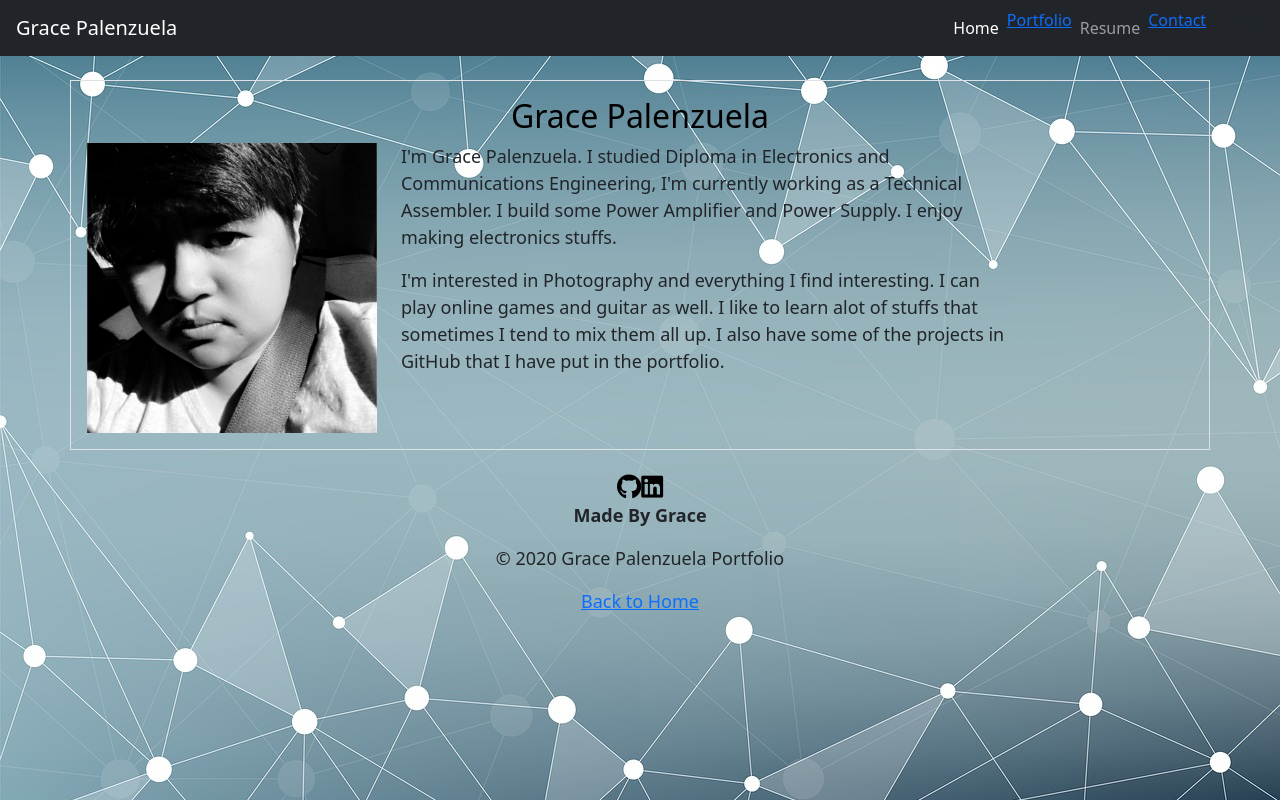
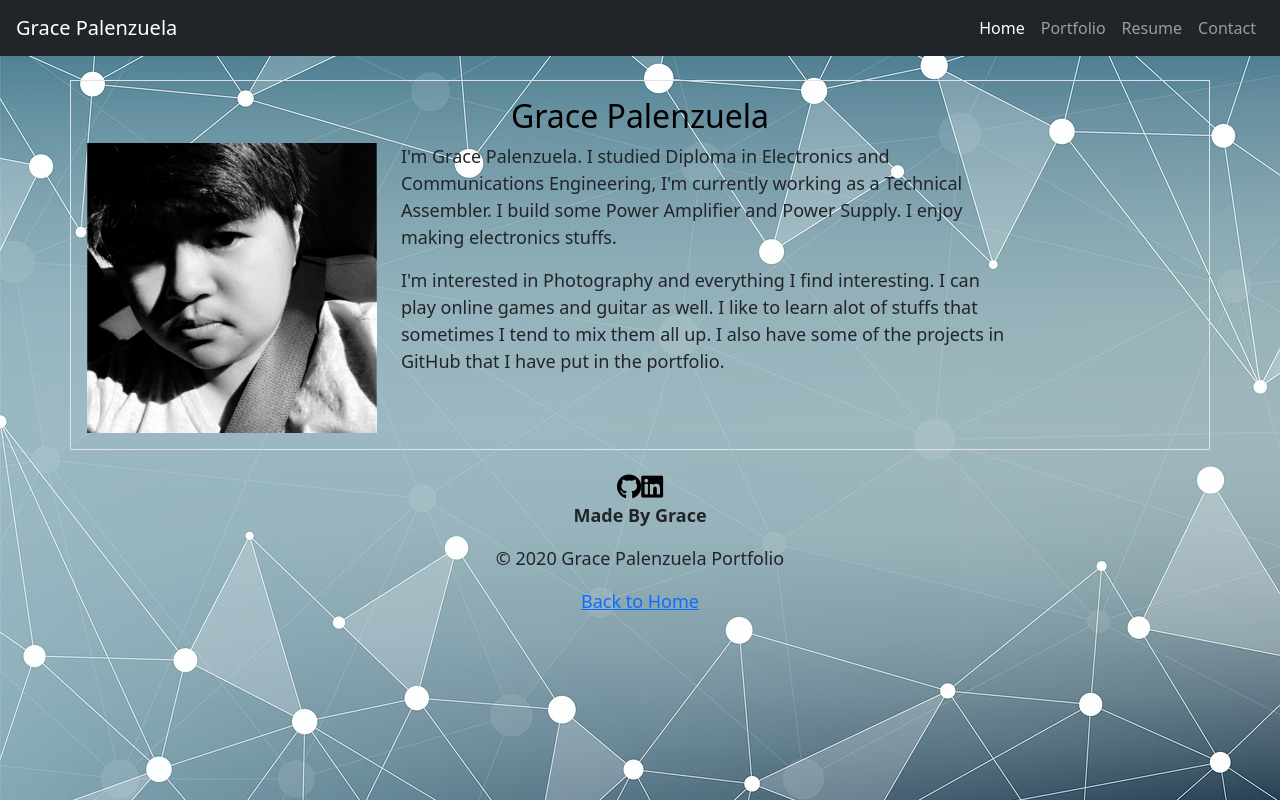
Before and after one commit to gracee19/gracee19.github.io, a React (Create React App) app: page / in a window 1280 px wide. Built offline with nearby package versions, Linux system fonts and the light colour scheme.

Commit message:
navbar edited

```diff
--- a/src/components/Navbar/index.js
+++ b/src/components/Navbar/index.js
@@ -28,9 +28,9 @@ export default function NavBar() {
           <li class="nav-item">
             {/* <a class="nav-link" href="/portfolio"> */}
             {/* <a href="/portfolio" onClick={Link} to="/portfolio"> */}
-            <a><Link to="/portfolio">
+            <a class="nav-link" href={Link} to="/portfolio">
                Portfolio
-            </Link></a>
+            </a>
             {/* </a> */}
           </li>
           <li class="nav-item">
@@ -41,9 +41,9 @@ export default function NavBar() {
           <li class="nav-item">
             {/* <a class="nav-link" href="/contact"> */}
             {/* <a href="/contact" onClick={Link} to="/contact"> */}
-            <a><Link to="/contact">Contact</Link></a>
+            <a class="nav-link" href={Link} to="/contact">
               Contact
-            {/* </a> */}
+            </a>
 
             {/* </a> */}
           </li>
```
